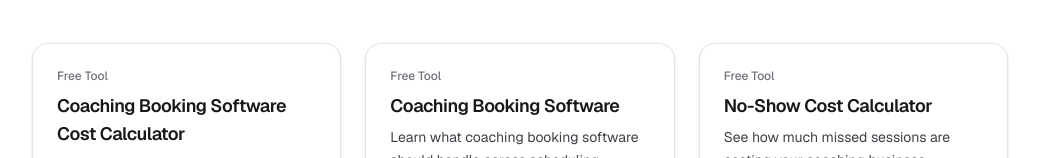
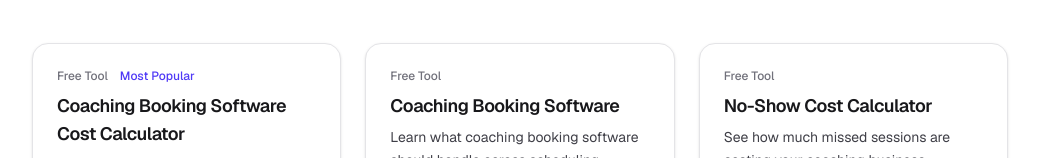
Before and after one commit to riclanderos/callsesh, a Next.js app: page /tools in a window 1280 px wide. Shown: the part 246-404 px from the top of the page, without its empty margins (120-1159 px from the left). Built offline with nearby package versions, Linux system fonts and the light colour scheme.

Commit message:
ui: add most popular badge to cost calculator card

```diff
--- a/app/tools/page.tsx
+++ b/app/tools/page.tsx
@@ -34,7 +34,10 @@ export default function ToolsPage() {
         <div className="grid gap-6 sm:grid-cols-2 lg:grid-cols-3">
 
           <div className="bg-white border border-zinc-200 rounded-2xl p-6 shadow-sm hover:shadow-md transition-shadow flex flex-col h-full">
-            <span className="text-xs font-medium text-zinc-500 mb-2">Free Tool</span>
+            <div className="flex items-center gap-3 mb-2">
+              <span className="text-xs font-medium text-zinc-500">Free Tool</span>
+              <span className="text-xs font-medium text-indigo-600">Most Popular</span>
+            </div>
             <h2 className="text-lg font-semibold tracking-tight text-zinc-900 mb-1.5">
               Coaching Booking Software Cost Calculator
             </h2>
```
